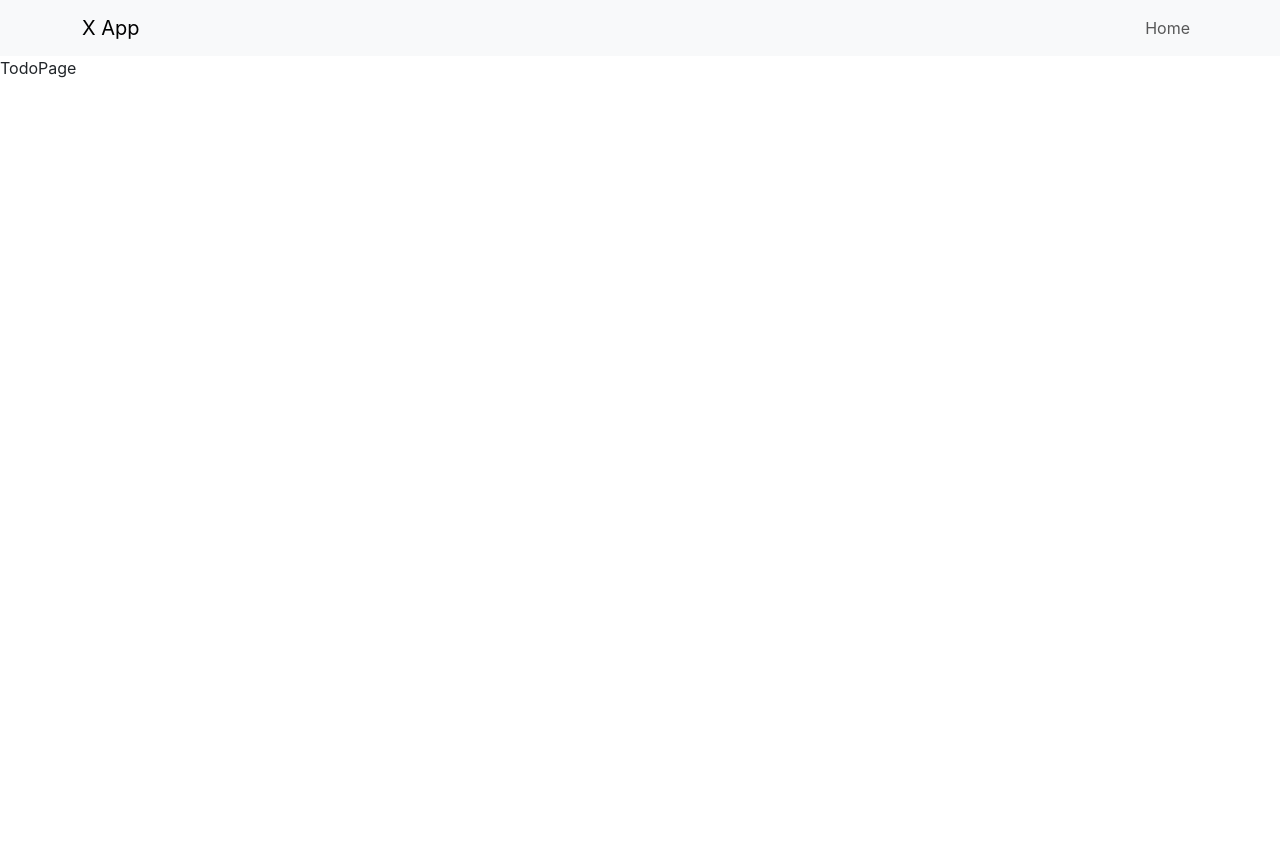
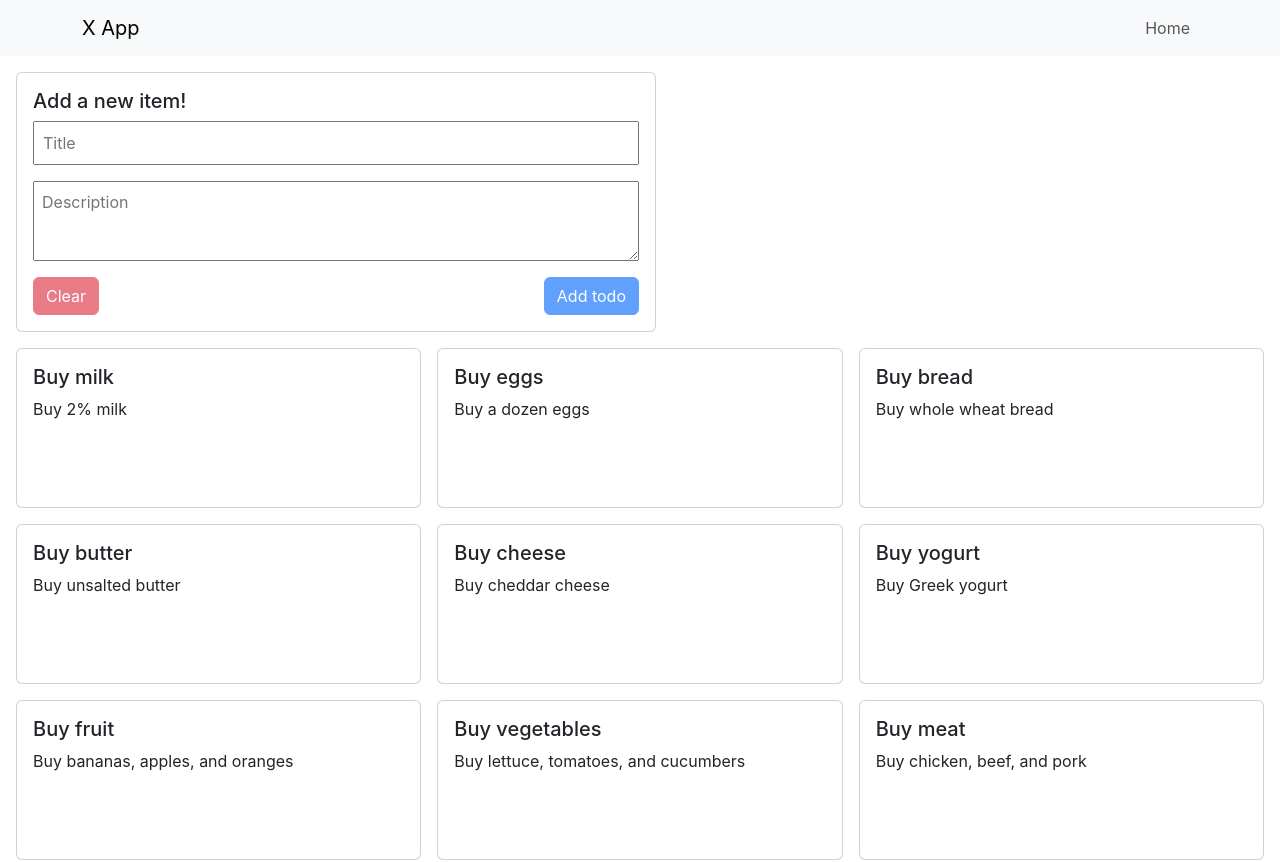
Before and after one commit to Daniel107x-hub/todo-app, a React (Create React App) app in the folder frontend/: page / in a window 1280 px wide. Shown: the top 862 px of the page. Before the commit the page ends 800 px from the top, so only its background shows below. Built offline with nearby package versions, Linux system fonts and the light colour scheme; the HTML template or start-up script is replaced by a standard one.

Commit message:
Finished adding todos view

```diff
--- a/frontend/src/App.tsx
+++ b/frontend/src/App.tsx
@@ -1,6 +1,6 @@
 import React from 'react';
 import {BrowserRouter, Route, Routes} from "react-router-dom";
-import TodoPage from "./pages/TodoPage";
+import TodoPage from "./pages/Todo/TodoPage";
 import Header from "./components/Header/Header";
 
 function App() {
--- /dev/null
+++ b/frontend/src/Global.d.ts
@@ -0,0 +1 @@
+declare module "*.module.css";
--- /dev/null
+++ b/frontend/src/pages/Todo/Todo.data.tsx
@@ -0,0 +1,62 @@
+export const TODOS = [
+    {
+        id: 1,
+        title: "Buy milk",
+        description: "Buy 2% milk",
+        completed: false
+    },
+    {
+        id: 2,
+        title: "Buy eggs",
+        description: "Buy a dozen eggs",
+        completed: true
+    },
+    {
+        id: 3,
+        title: "Buy bread",
+        description: "Buy whole wheat bread",
+        completed: false
+    },
+    {
+        id: 4,
+        title: "Buy butter",
+        description: "Buy unsalted butter",
+        completed: true
+    },
+    {
+        id: 5,
+        title: "Buy cheese",
+        description: "Buy cheddar cheese",
+        completed: false
+    },
+    {
+        id: 6,
+        title: "Buy yogurt",
+        description: "Buy Greek yogurt",
+        completed: true
+    },
+    {
+        id: 7,
+        title: "Buy fruit",
+        description: "Buy bananas, apples, and oranges",
+        completed: false
+    },
+    {
+        id: 8,
+        title: "Buy vegetables",
+        description: "Buy lettuce, tomatoes, and cucumbers",
+        completed: true
+    },
+    {
+        id: 9,
+        title: "Buy meat",
+        description: "Buy chicken, beef, and pork",
+        completed: false
+    },
+    {
+        id: 10,
+        title: "Buy fish",
+        description: "Buy salmon and tuna",
+        completed: true
+    }
+];
--- /dev/null
+++ b/frontend/src/pages/Todo/TodoPage.module.css
@@ -0,0 +1,53 @@
+.todoPage {
+    display: flex;
+    flex-direction: column;
+    padding: 1rem;
+}
+
+.newTodo {
+    margin-bottom: 1rem;
+}
+
+.newTodoCard{
+    width: 50vw;
+
+    .input {
+        width: 100%;
+
+        .details {
+            display: flex;
+            flex-direction: column;
+
+            textarea {
+                width: 100%;
+                min-height: 5rem;
+                max-height: 8rem;
+            }
+
+            > * {
+                margin-bottom: 1rem;
+                padding: 0.5rem;
+            }
+        }
+
+        .actions {
+            display: flex;
+            flex-direction: row;
+            justify-content: space-between;
+        }
+    }
+}
+
+.todos {
+    display: grid;
+    grid-template-columns: repeat(3, 1fr);
+    grid-gap: 1rem;
+    grid-auto-rows: minmax(10rem, auto);
+}
+
+.todo {
+    :hover {
+        cursor: pointer;
+        background-color: beige;
+    }
+}
--- /dev/null
+++ b/frontend/src/pages/Todo/TodoPage.tsx
@@ -0,0 +1,109 @@
+import {Button, Card} from "react-bootstrap";
+import styles from "./TodoPage.module.css";
+import { TODOS } from "./Todo.data";
+import {useState} from "react";
+
+type Todo = {
+    id: number;
+    title: string;
+    description: string;
+    completed: boolean;
+};
+
+type NewTodo = {
+    title: string;
+    description: string;
+}
+
+const TodoPage = () => {
+    const [data, setData] = useState<Todo[]>(TODOS);
+    const [newTodo, setNewTodo] = useState<NewTodo>({
+        title: "",
+        description: ""
+    });
+
+    const handleChangeTitle = (e: React.ChangeEvent<HTMLInputElement>) => {
+        setNewTodo((todo: NewTodo) => {
+            return {
+                title: e.target.value,
+                description: todo?.description || ""
+            }
+        });
+    };
+
+    const handleChangeDescription = (e: React.ChangeEvent<HTMLTextAreaElement>) => {
+        setNewTodo((todo: NewTodo) => {
+            return {
+                title: todo?.title || "",
+                description: e.target.value
+            }
+        });
+    };
+
+    const isNewTodoValid = () => {
+        return newTodo?.title?.trim().length > 0;
+    };
+
+    const handleClearTodo = () => {
+        setNewTodo({
+            title: "",
+            description: ""
+        });
+    };
+
+    const handleAddTodo = () => {
+        // Add new todo to data
+        // Clear new todo form
+        // Show success message
+        setData((todos: Todo[]) => {
+            return [
+                ...todos,
+                {
+                    id: todos.length + 1,
+                    title: newTodo.title,
+                    description: newTodo.description,
+                    completed: false
+                }
+            ]
+        });
+        handleClearTodo();
+    }
+
+    return (
+        <div className={styles.todoPage}>
+            <section className={styles.newTodo}>
+               <Card className={styles.newTodoCard}>
+                    <Card.Body>
+                        <Card.Title>Add a new item!</Card.Title>
+                        <div className={styles.input}>
+                            <div className={styles.details}>
+                                <input type="text" placeholder="Title" maxLength={30} onChange={handleChangeTitle} value={newTodo?.title}/>
+                                <textarea placeholder="Description" maxLength={200} onChange={handleChangeDescription} value={newTodo?.description}/>
+                            </div>
+                            <div className={styles.actions}>
+                                <Button variant="danger" disabled={!isNewTodoValid()} onClick={handleClearTodo}>Clear</Button>
+                                <Button variant="primary" disabled={!isNewTodoValid()} onClick={handleAddTodo}>Add todo</Button>
+                            </div>
+                        </div>
+                    </Card.Body>
+               </Card>
+            </section>
+            <section className={styles.todos}>
+                {
+                    data.map((todo: Todo) => {
+                        return (
+                            <Card key={todo.id} className={styles.todo}>
+                                <Card.Body>
+                                    <Card.Title>{todo.title}</Card.Title>
+                                    <Card.Text>{todo.description}</Card.Text>
+                                </Card.Body>
+                            </Card>
+                        )
+                    })
+                }
+            </section>
+        </div>
+    )
+}
+
+export default TodoPage;
--- a/frontend/src/pages/TodoPage.tsx
+++ /dev/null
@@ -1,9 +0,0 @@
-const TodoPage = () => {
-    return (
-        <div>
-            TodoPage
-        </div>
-    )
-}
-
-export default TodoPage;
```
Also changed, not shown: frontend/tsconfig.json (+7 -2 lines), 1 other file (tests, documents, lock files or other folders).
